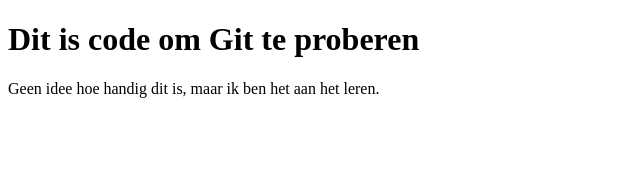
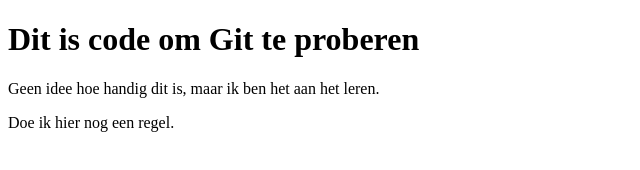
Before and after one commit to W1773m/git_homepractice, a plain HTML site: page index.html in a window 1280 px wide. Shown: the whole page, without its empty margins (0-640 px from the left). Drawn offline with Linux system fonts and the light colour scheme.

Commit message:
index aangepast

```diff
--- a/index.html
+++ b/index.html
@@ -9,5 +9,6 @@
 <body>
     <h1>Dit is code om Git te proberen</h1>
     <p>Geen idee hoe handig dit is, maar ik ben het aan het leren.</p>
+    <p>Doe ik hier nog een regel.</p>
 </body>
 </html>
```
